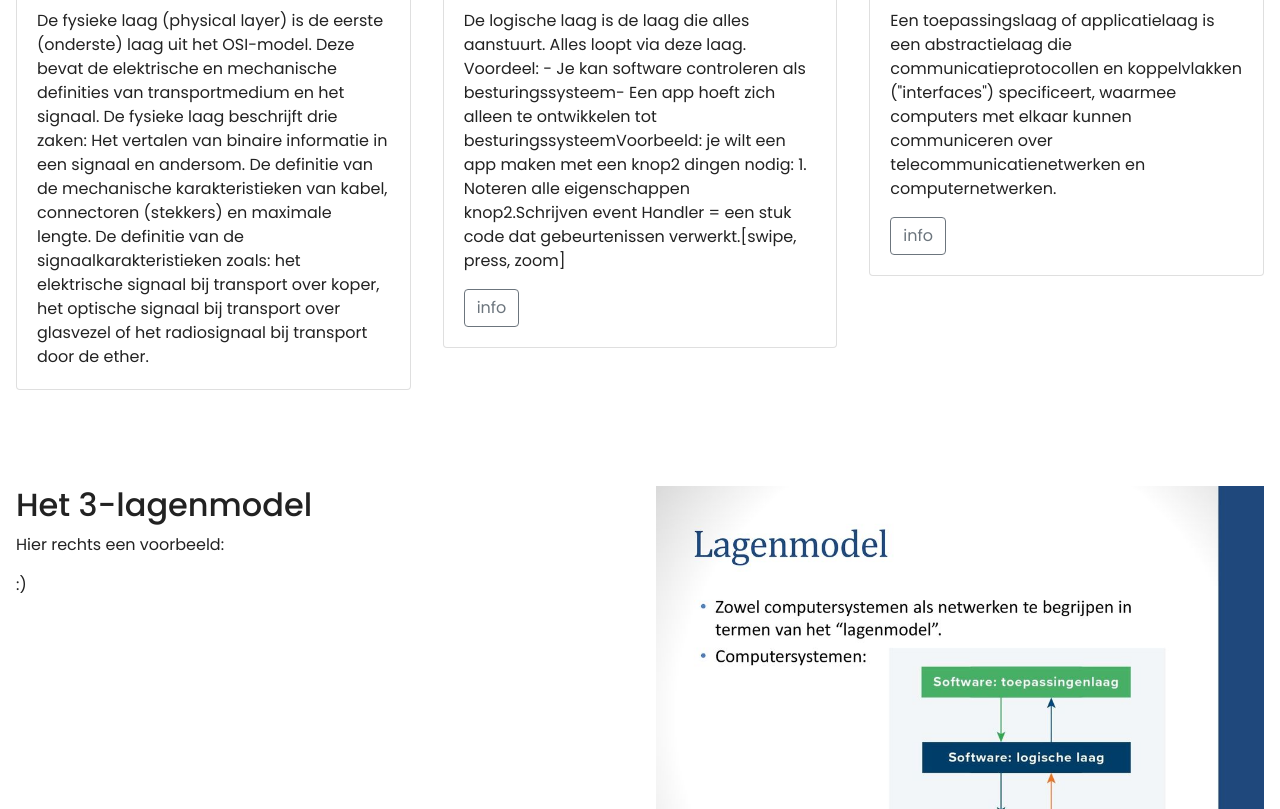
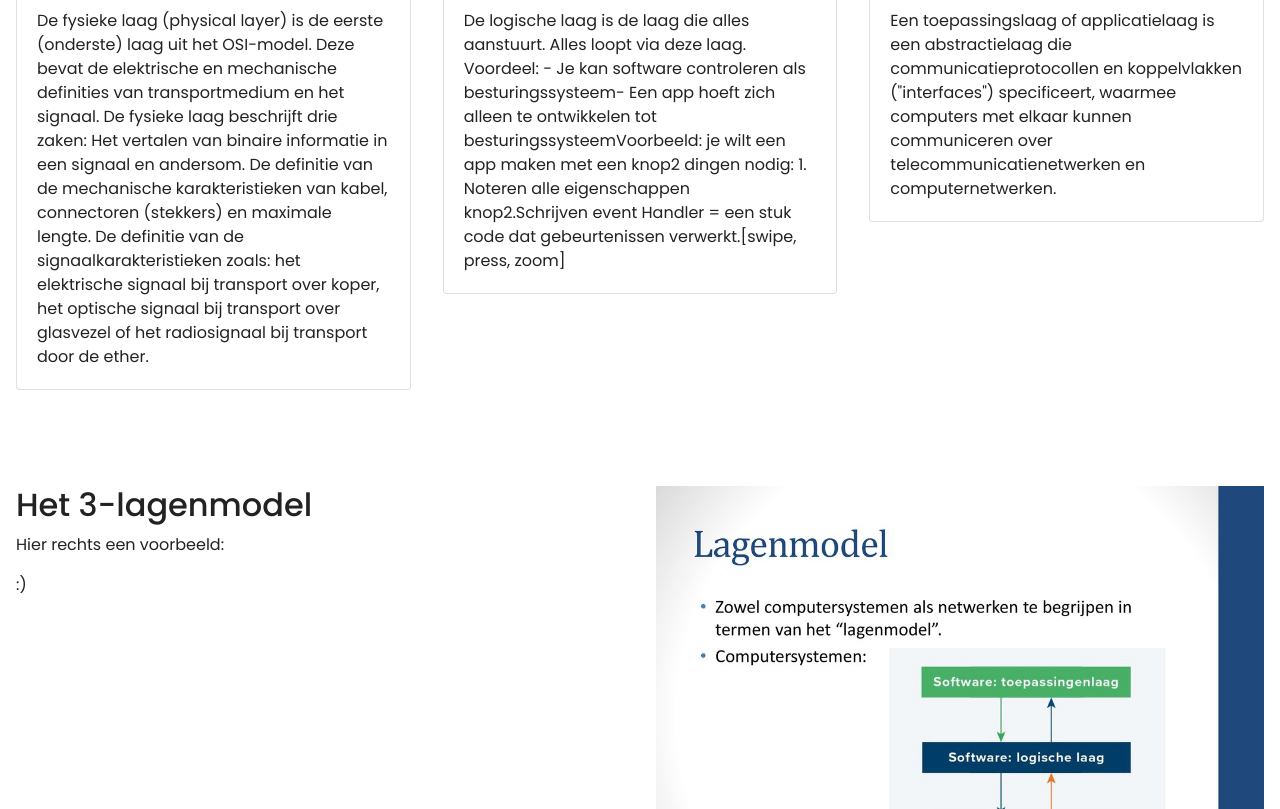
Before and after one commit to 119013/119013.github.io, a plain HTML site: page Project1.html in a window 1280 px wide. Shown: the part 1658-2467 px from the top of the page. Drawn offline with nearby package versions, Linux system fonts and the light colour scheme.

Commit message:
Update Project1.html

```diff
--- a/Project1.html
+++ b/Project1.html
@@ -184,7 +184,6 @@ De definitie van de signaalkarakteristieken zoals: het elektrische signaal bij t
 				<div class="card-body">
 					<h4 class="card-title">De logische laag</h4>
 					<p class="card-text">De logische laag is de laag die alles aanstuurt. Alles loopt via deze laag. Voordeel: - Je kan software controleren als besturingssysteem- Een app hoeft zich alleen te ontwikkelen tot besturingssysteemVoorbeeld: je wilt een app maken met een knop2 dingen nodig: 1. Noteren alle eigenschappen knop2.Schrijven event Handler = een stuk code dat gebeurtenissen verwerkt.[swipe, press, zoom]</p>
-					<a href="#" class="btn btn-outline-secondary">info</a>
 				</div>
 			</div>
 		</div>
@@ -194,7 +193,6 @@ De definitie van de signaalkarakteristieken zoals: het elektrische signaal bij t
 				<div class="card-body">
 					<h4 class="card-title">Toepassingslaag</h4>
 					<p class="card-text">Een toepassingslaag of applicatielaag is een abstractielaag die communicatieprotocollen en koppelvlakken ("interfaces") specificeert, waarmee computers met elkaar kunnen communiceren over telecommunicatienetwerken en computernetwerken.</p>
-					<a href="#" class="btn btn-outline-secondary">info</a>
 				</div>
 			</div>
 		</div>
```
